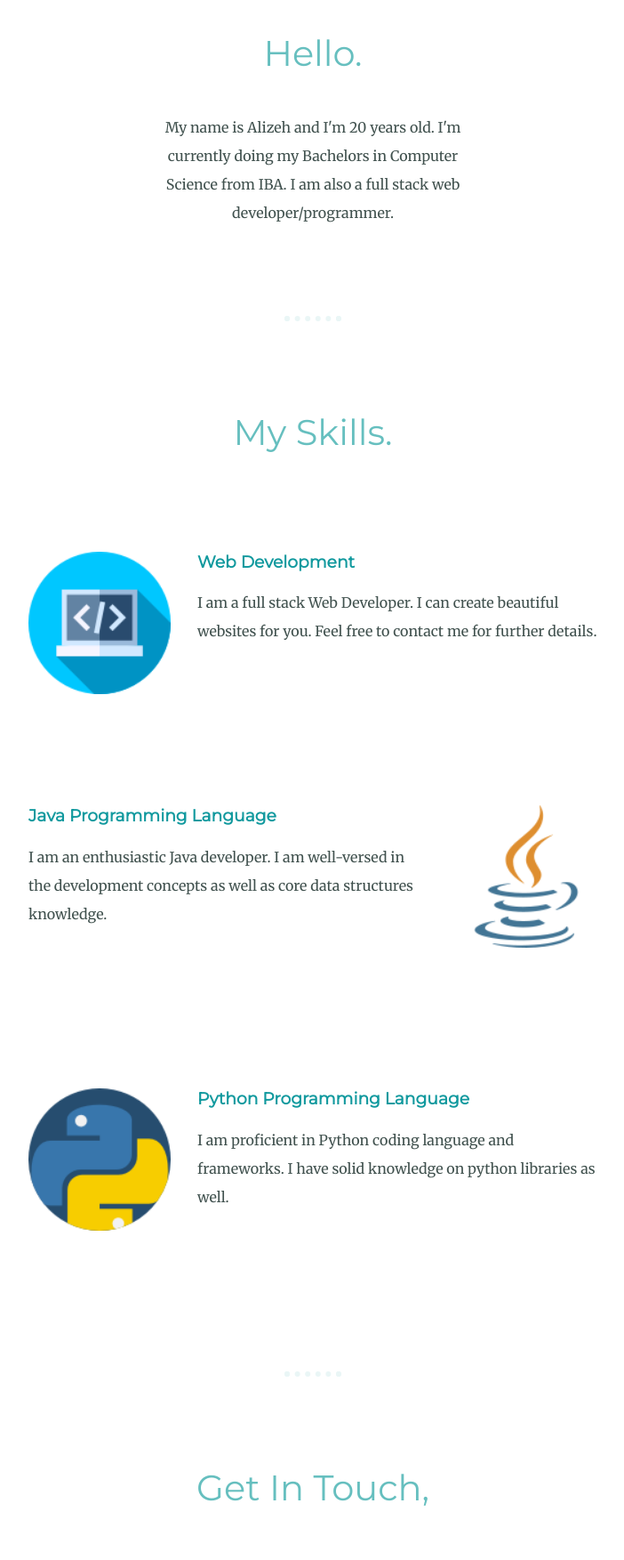
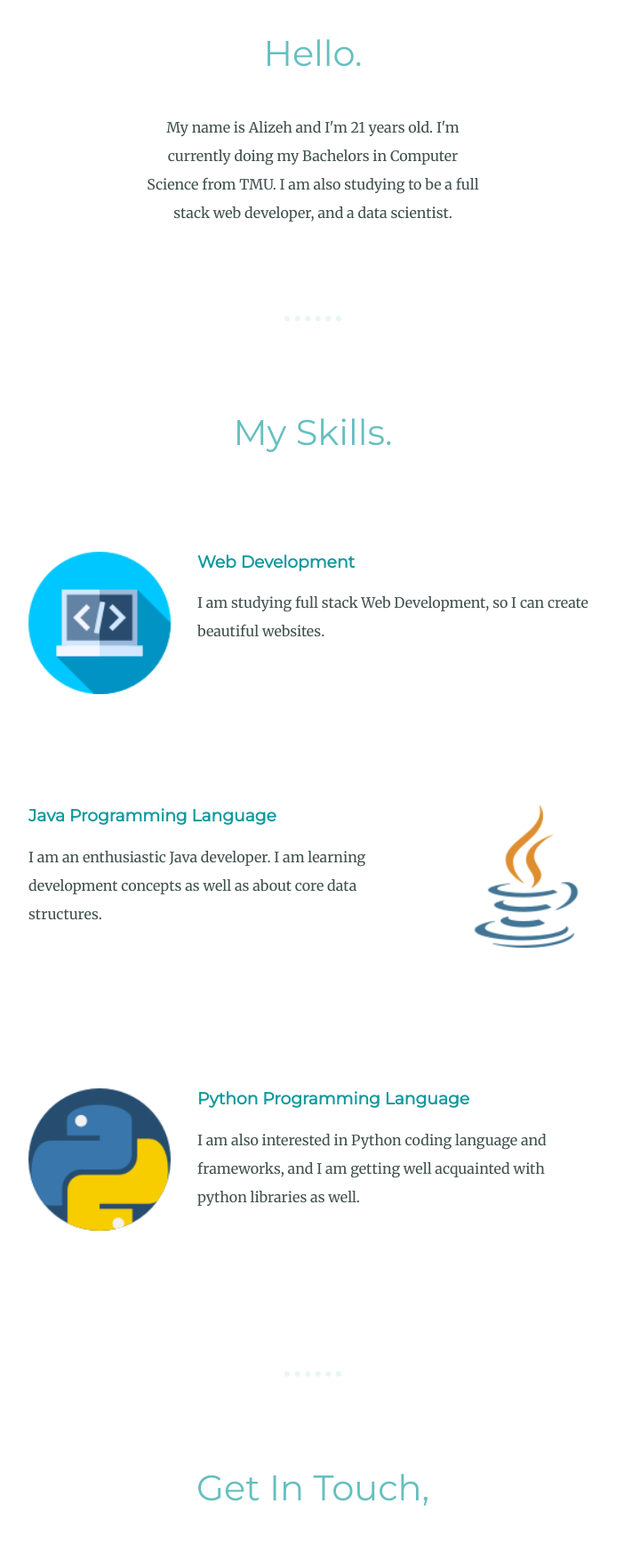
Before and after one commit to AlizehZafar/resume2024, a plain HTML site: page index.html in a window 1280 px wide. Shown: the part 1047-2800 px from the top of the page at 89% size, without its empty margins (288-990 px from the left). Drawn offline with Linux system fonts and the light colour scheme.

Commit message:
Update index.html

```diff
--- a/index.html
+++ b/index.html
@@ -13,7 +13,7 @@
     <div class="top-container">
         <img class="top-cloud" src="images/cloud.png" alt="cloud image">
         <h1>I'm Alizeh.</h1>
-        <h2>a web developer/programmer.</h2>
+        <h2>an aspiring web developer/programmer.</h2>
         <img class="bottom-cloud" src="images/cloud.png" alt="cloud image">
         <img src="images/mountain.png" alt="mountain image">
     </div>
@@ -23,9 +23,9 @@
         <div class="profile">
           <img src="images/woman (3).png" alt="woman image">
           <h2>Hello.</h2>
-          <p class="intro-para">My name is Alizeh and I'm 20 years old.
-            I'm currently doing my Bachelors in Computer Science from IBA.
-            I am also a full stack web developer/programmer.</p>
+          <p class="intro-para">My name is Alizeh and I'm 21 years old.
+            I'm currently doing my Bachelors in Computer Science from TMU.
+            I am also studying to be a full stack web developer, and a data scientist.</p>
         </div>
         <hr>
         <div class="skills">
@@ -33,20 +33,19 @@
           <div class="skill-row">
             <img class="programming-icon" src="images/programming.png" alt="programming icon">
             <h3>Web Development</h3>
-            <p>I am a full stack Web Developer. I can create beautiful websites for you. Feel free to contact me for further details. </p>
+            <p>I am studying full stack Web Development, so I can create beautiful websites. </p>
           </div>
           <div class="skill-row">
             <img class="java-icon" src="images/java.png" alt="java-icon">
             <h3>Java Programming Language</h3>
             <p>I am an enthusiastic Java developer.
-              I am well-versed in the development concepts as well as core data structures knowledge.
+              I am learning development concepts as well as about core data structures.
             </p>
           </div>
           <div class="skill-row">
             <img class="python-icon" src="images/python.png" alt="python-icon">
             <h3>Python Programming Language</h3>
-            <p>I am proficient in Python coding language and frameworks.
-              I have solid knowledge on python libraries as well.    </p>
+            <p>I am also interested in Python coding language and frameworks, and I am getting well acquainted with python libraries as well.    </p>
           </div>
         </div>
         <hr>
@@ -61,7 +60,7 @@
       <div class="bottom-container">
         <a class="footer-link" href="https://pk.linkedin.com/in/alizeh-zafar-0192a6168">LinkedIn</a>
         <a class="footer-link" href="https://alizehzafar.github.io/resume/">Website</a>
-        <p class="footer-text">© 2023 Alizeh Zafar. All rights reserved</p>
+        <p class="footer-text">© 2024 Alizeh Zafar. All rights reserved</p>
       </div>
 
 </body>
```
